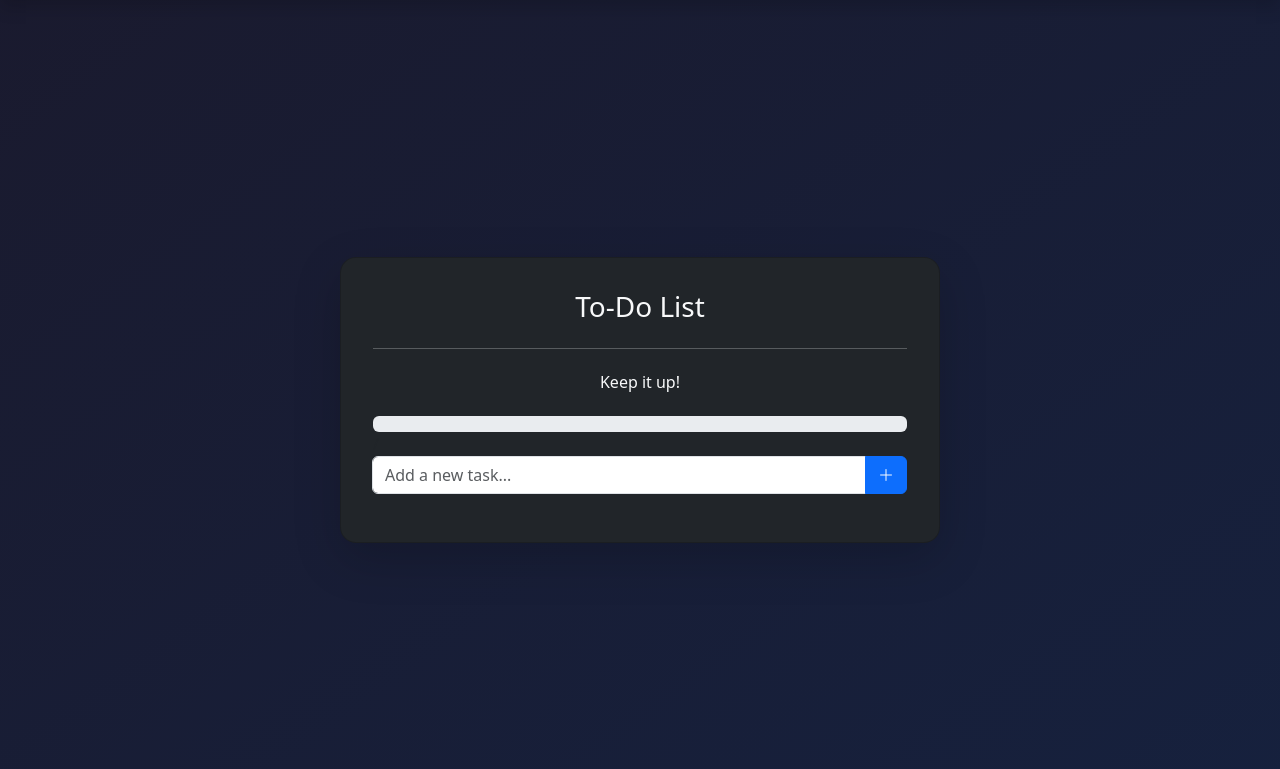
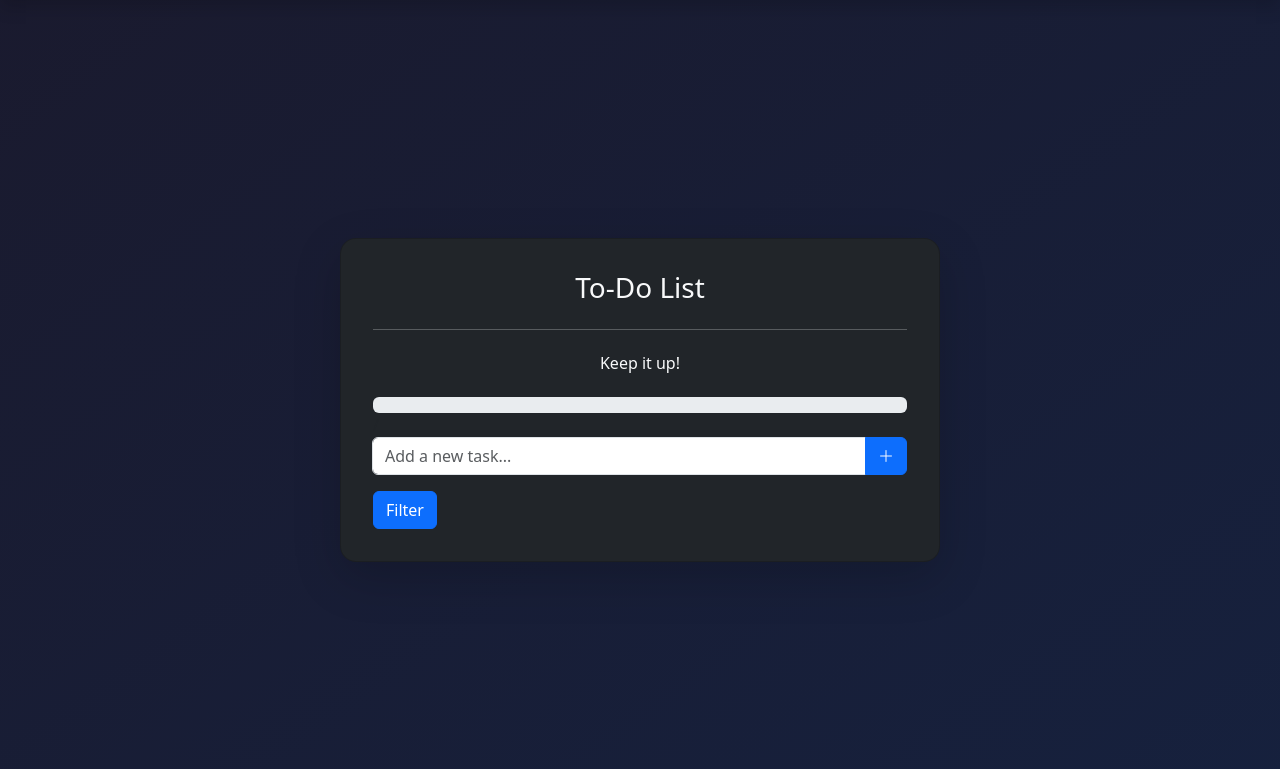
Before and after one commit to Diwakar-796/To-Do-App, a Django app: template templates/core/home.html in a window 1280 px wide. Shown: the part 66-835 px from the top of the page. Run offline with Django 5.2, Linux system fonts and the light colour scheme; the template is opened without the code that fills it, so the values that code supplies are empty.

```diff
--- a/core/urls.py
+++ b/core/urls.py
@@ -8,6 +8,7 @@ urlpatterns = [
     path('del-task/', views.del_task, name="del-task"),
     path('done-task/', views.done_task, name="done-task"),
     path('edit-task/', views.edit_task, name="edit-task"),
+    path('filter-task/', views.filter_task, name="filter-task"),
 
     path('donate/', views.donate_view, name="donate"),
 
--- a/templates/core/home.html
+++ b/templates/core/home.html
@@ -73,6 +73,7 @@
                 </button>
             </form>
 
+            <button class="btn btn-primary" type="button" data-bs-toggle="collapse" data-bs-target="#filterPanel" aria-expanded="false" aria-controls="filterPanel">Filter</button>
 
             <!-- Task list -->
             <ul class="list-group list-group-flush overflow-auto" style="max-height: 300px;" id="todo-list">
```
